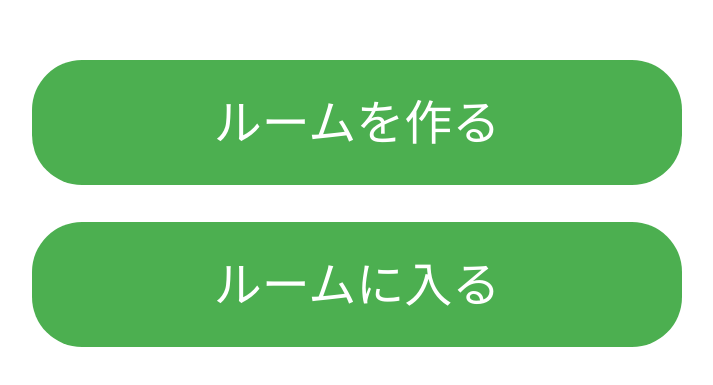
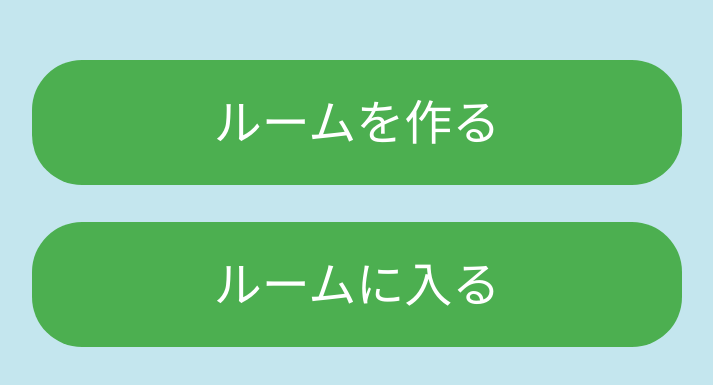
Before and after one commit to itc-s22017/anonymousChatApp, a Next.js app: page / in a window 1280 px wide. Shown: the part 105-490 px from the top of the page, without its empty margins (288-1001 px from the left). Built offline with nearby package versions, Linux system fonts and the light colour scheme.

Commit message:
背景色統一

```diff
--- a/app/globals.css
+++ b/app/globals.css
@@ -31,3 +31,7 @@ body {
     text-wrap: balance;
   }
 } */
+
+body {
+  background-color: #c4e6ee;
+}
--- a/app/join/page.tsx
+++ b/app/join/page.tsx
@@ -11,7 +11,8 @@ const JoinContainer = styled.div`
   justify-content: center;
   align-items: center;
   height: 100vh;
-  background-color: #f0f0f0;
+  background-color:#c4e6ee;
+;
 `;
 
 const Input = styled.input`
--- a/app/page.tsx
+++ b/app/page.tsx
@@ -3,6 +3,7 @@ import styles from './page.module.css';
 
 export default async function Home() {
   return (
+    <div>
       <div className={styles.h1}>
         <div className={styles.content}>
           <Link href={'/create'} className={styles.input1}>
@@ -24,5 +25,6 @@ export default async function Home() {
         </div>
 
       </div>
+    </div>
   );
 }
--- a/app/room/[roomId]/page.tsx
+++ b/app/room/[roomId]/page.tsx
@@ -2,11 +2,13 @@
 
 import React, { useEffect, useRef, useState } from 'react';
 import socket from '@/app/utils/socket';
+import { useRouter } from 'next/navigation';
 
 const Chat = ({ params }: { params: { roomId: string } }) => {
     const [messages, setMessages] = useState<{ id: string; message: string }[]>([]);
     const [newMessage, setNewMessage] = useState('');
     const [className, setClassName] = useState<string>('');
+    const router = useRouter()
 
     const roomId = params.roomId;
 
@@ -33,6 +35,8 @@ const Chat = ({ params }: { params: { roomId: string } }) => {
             socket.off("getClassName");
         };
     }, [roomId, messages, className]);
+
+
 
     const handleSendMessage = () => {
         if (newMessage.trim()) {
```
Lines whose indentation alone changed are shown as unchanged.
